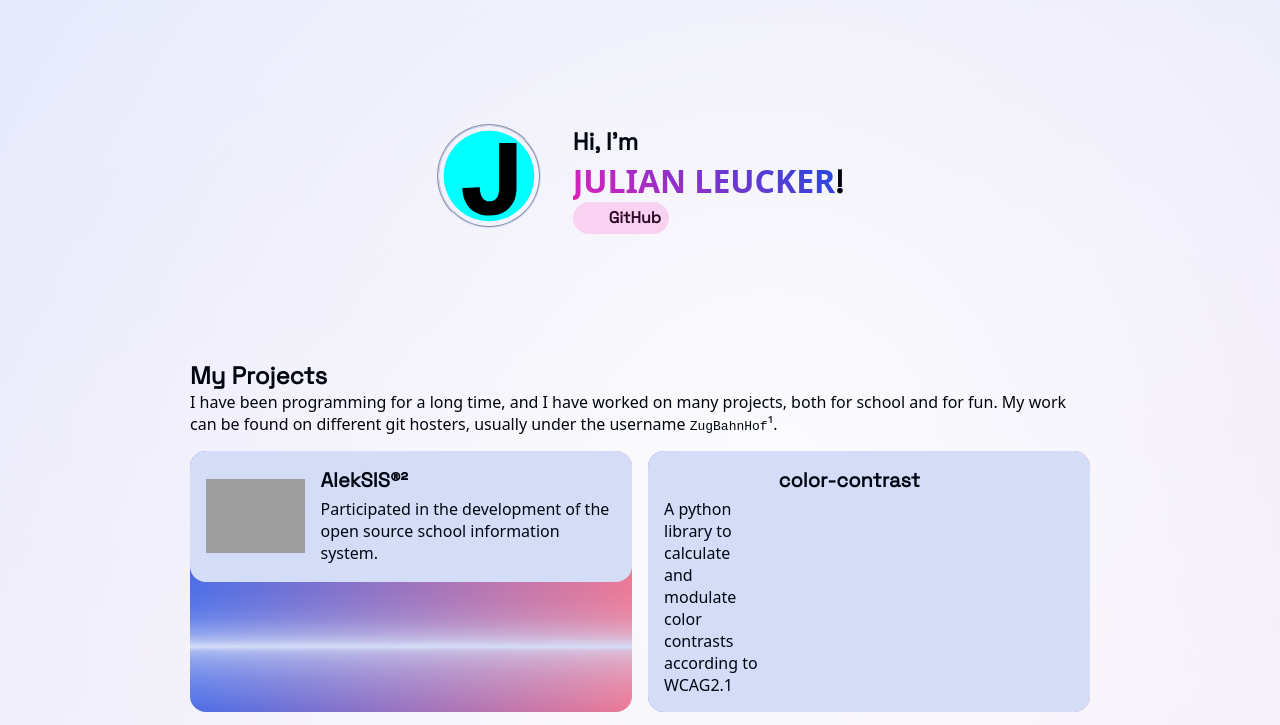
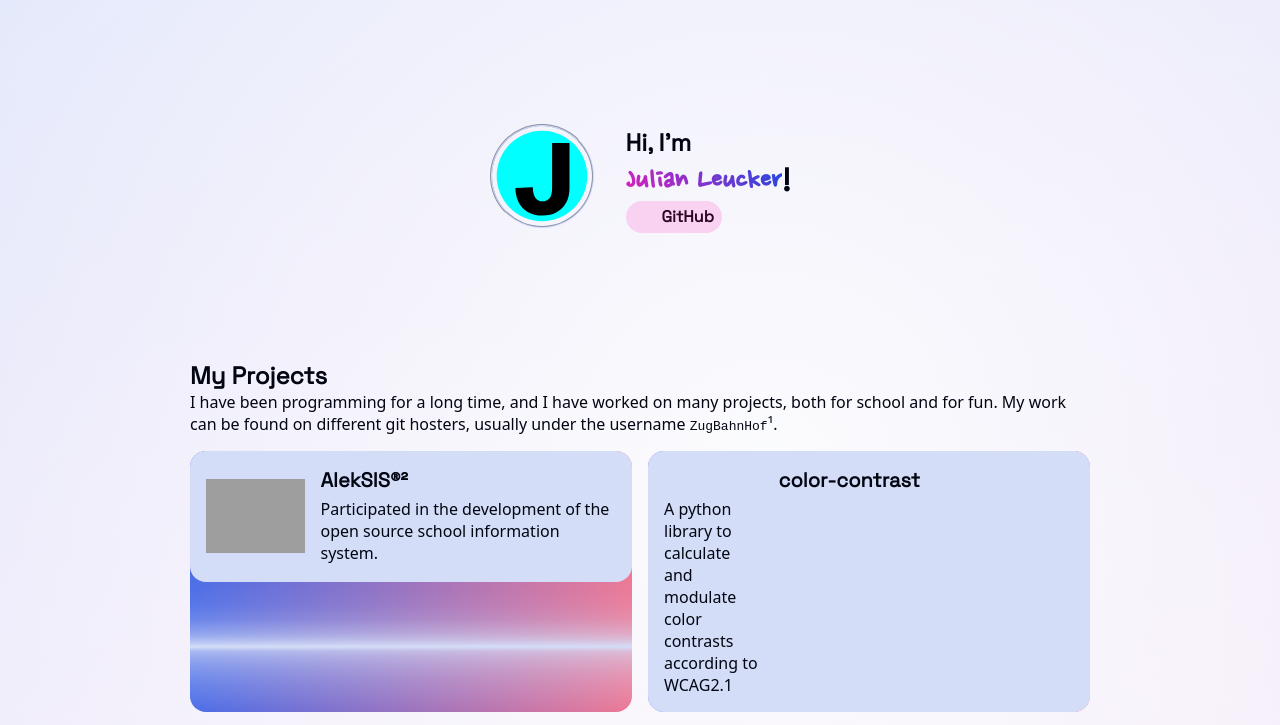
Before and after one commit to ZugBahnHof/ZugBahnHof.github.io, an Astro site: page / in a window 1280 px wide. Shown: the top 725 px of the page. Built offline with nearby package versions, Linux system fonts and the light colour scheme; Astro itself is replaced by a stand-in of ours; grey boxes are pictures that could not be loaded; some icons are missing; a web font is replaced by a local one.

Commit message:
Change main font

```diff
--- a/package.json
+++ b/package.json
@@ -33,7 +33,7 @@
 	"dependencies": {
 		"@biomejs/biome": "^2.5.3",
 		"@fontsource/host-grotesk": "^5.2.8",
-		"@fontsource/major-mono-display": "^5.2.8",
+		"@fontsource/nanum-pen-script": "^5.3.0",
 		"@fontsource/space-grotesk": "^5.2.8",
 		"astro": "^7.0.7",
 		"astro-icon": "^1.1.5",
--- a/public/typography.css
+++ b/public/typography.css
@@ -24,6 +24,7 @@ iconify-icon {
 
 #name {
 	font-family:
+		"Nanum Pen Script",
 		"Ænigma Scrawl 4 BRK", "League Spartan", "Impossibilium BRK",
 		"system-ui", sans-serif;
 	background: linear-gradient(45deg, var(--secondary-500), var(--primary-500));
--- a/src/pages/index.astro
+++ b/src/pages/index.astro
@@ -1,7 +1,7 @@
 ---
 import "@fontsource/host-grotesk";
 import "@fontsource/space-grotesk";
-import "@fontsource/major-mono-display";
+import "@fontsource/nanum-pen-script";
 
 import { Icon } from "astro-icon/components";
 import { PROJECTS } from "../content/projects.ts";
@@ -37,7 +37,7 @@ const buildDate = new Date().toLocaleDateString();
     <div>
         <h1>
             <span class="h2">Hi, I'm</span> <br />
-            <span id="name">JULIAN LEUCKER</span>!</h1>
+            <span id="name">Julian Leucker</span>!</h1>
     <ul class="links">
         <li>
             <a href="https://github.com/ZugBahnHof/" style="--skill-color: #000000; --skill-text-color: #FFFFFF;">
```
Also changed, not shown: 1 other file.
